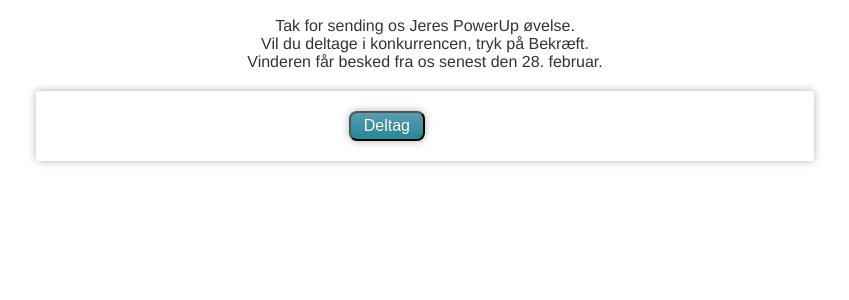
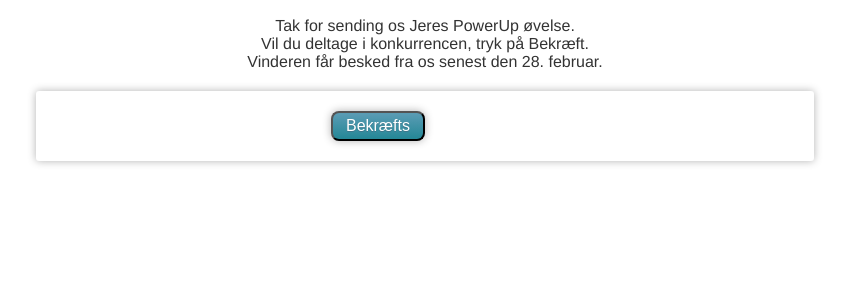
Before and after one commit to masechka1983/PowerUp, a PHP site: page /resultat.php in a window 1280 px wide. Shown: the part 355-655 px from the top of the page, without its empty margins (215-1064 px from the left). Run offline with PHP 8.4, Linux system fonts and the light colour scheme; data that the repository does not hold is empty.

Commit message:
Changed button name to Bekræft

```diff
--- a/resultat.php
+++ b/resultat.php
@@ -29,7 +29,7 @@
 
     <form class="contact" method="post" action="confirm.php">
       <div id="compeform">
-        <input type="submit" class="myButton" name="submit" value="Deltag" />
+        <input type="submit" class="myButton" name="submit" value="Bekræfts" />
         <span class="clearfix"></span>
       </div>
     </form>
```
